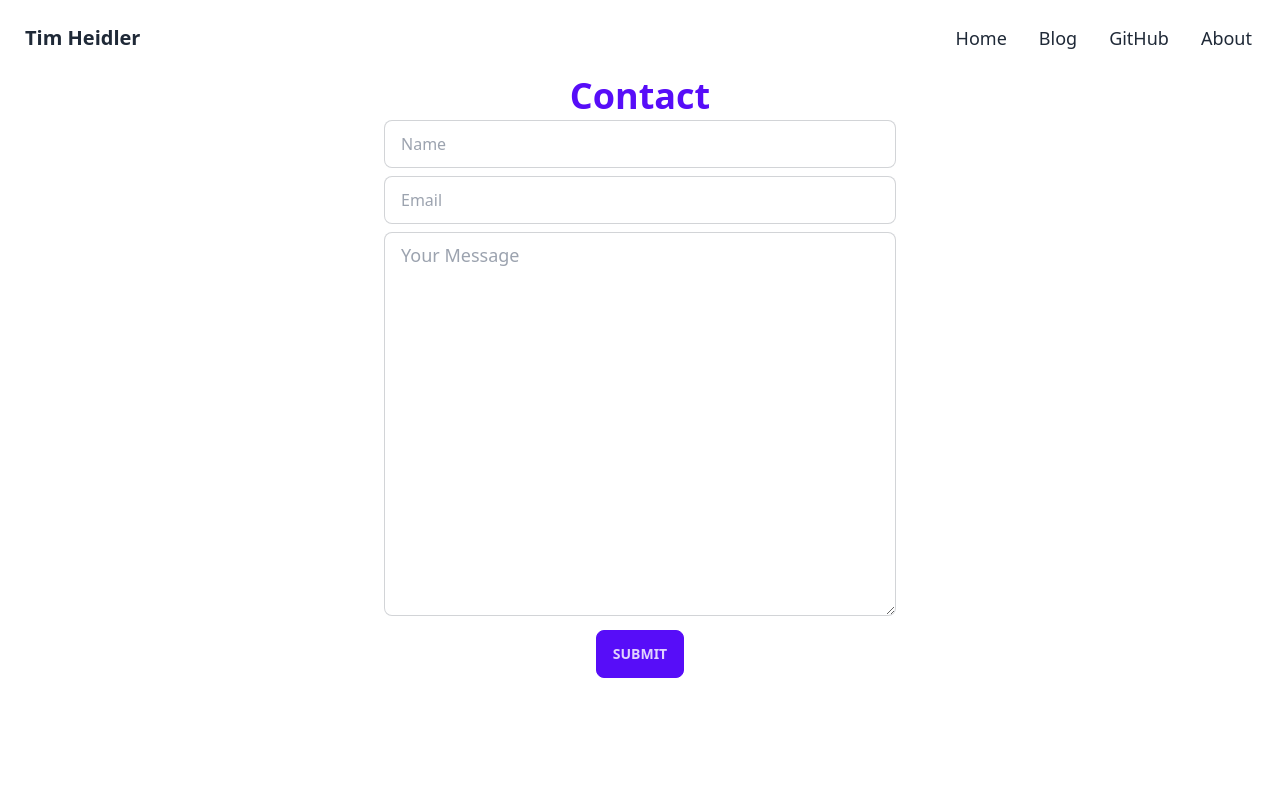
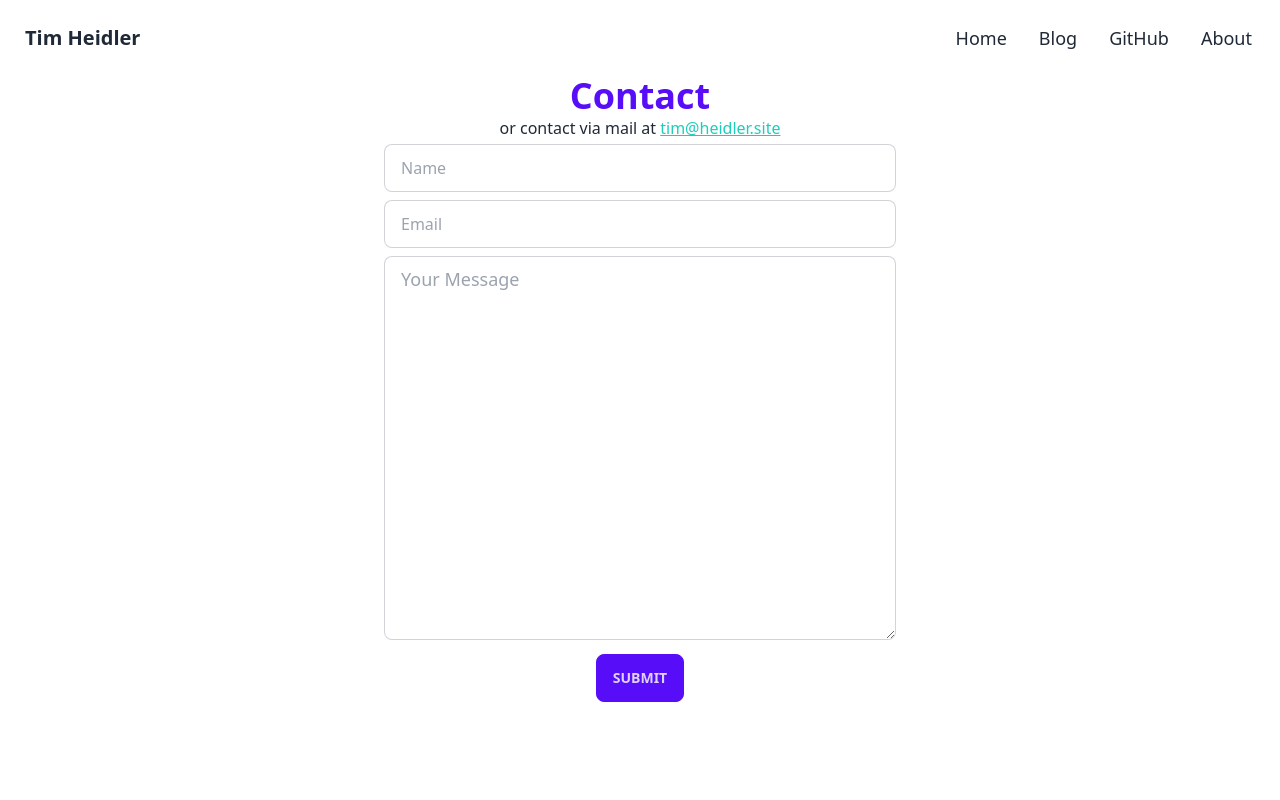
Before and after one commit to timplay33/Blog-SvelteKit, a SvelteKit app: page /contact in a window 1280 px wide. Shown: the top 800 px of the page. Built offline with nearby package versions, Linux system fonts and the light colour scheme; no server answers.

Commit message:
Add contact via mail option

```diff
--- a/src/routes/contact/+page.svelte
+++ b/src/routes/contact/+page.svelte
@@ -17,6 +17,7 @@
 <div class="grid place-items-center">
 	<form id="contact" method="POST" use:enhance name="Contact Form" class="text-center sm:w-2/5">
 		<h1 class="text-4xl font-bold">Contact</h1>
+		<p>or contact via mail at <a href="mailto:tim@heidler.site" class="underline text-accent">tim@heidler.site</a></p>
 		<input class="hidden" name="hpfield" />
 		<p class="py-1">
 			<input
```
